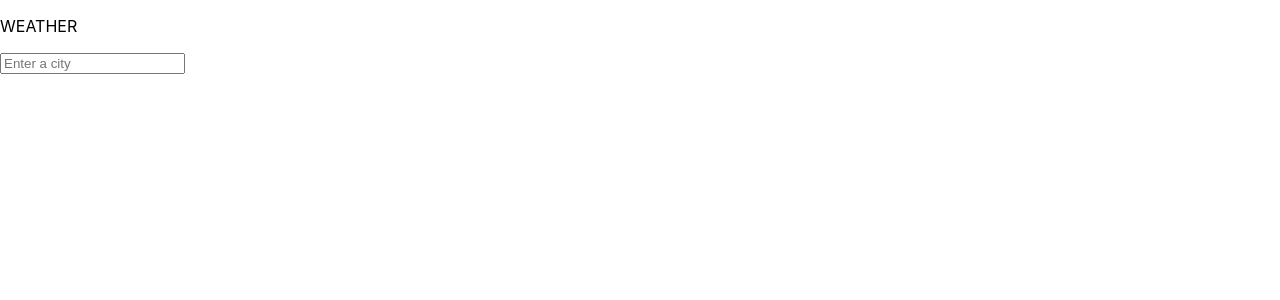
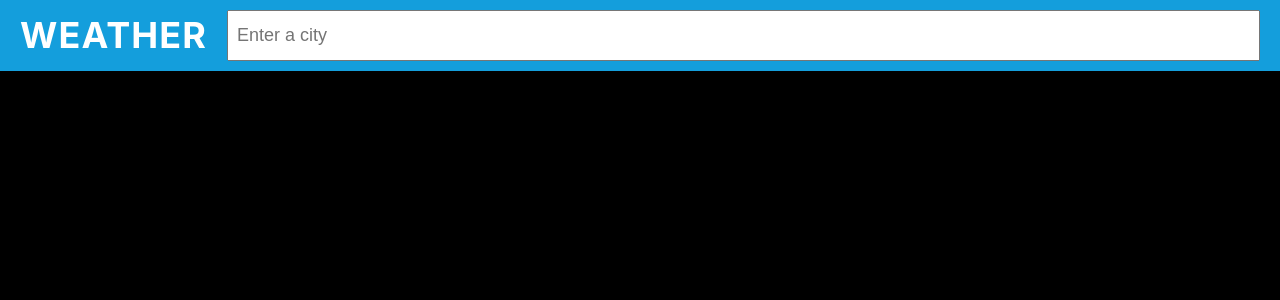
Before and after one commit to sashadyg/ex-1-weather, a React (Create React App) app: page / in a window 1280 px wide. Shown: the top 300 px of the page. Built offline with nearby package versions, Linux system fonts and the light colour scheme.

Commit message:
Update index.css

```diff
--- a/src/index.css
+++ b/src/index.css
@@ -7,9 +7,96 @@ body {
     sans-serif;
   -webkit-font-smoothing: antialiased;
   -moz-osx-font-smoothing: grayscale;
+  background-color: black;
+  position: absolute;
 }
 
 code {
   font-family: source-code-pro, Menlo, Monaco, Consolas, 'Courier New',
     monospace;
 }
+
+h1,
+h2,
+h3,
+h4,
+h5,
+h6 {
+  color: white;
+  margin: 0;
+}
+
+input {
+  padding: 0;
+  margin: 0;
+}
+
+ul {
+  margin: 0;
+  padding-left: 0;
+}
+
+img {
+  display: block;
+}
+
+a {
+  text-decoration: none;
+}
+
+a:focus,
+a:hover {
+  color: white;
+}
+
+li {
+  list-style-type: none;
+}
+
+button {
+  border: none;
+}
+
+p {
+  font-weight: normal;
+  font-size: 14px;
+  line-height: 1.7;
+  letter-spacing: 0.03em;
+  margin: 0;
+}
+
+.header {
+  width: 100vw;
+  position: relative;
+  top: 0;
+  left: 0;
+  background-color: #149edc;
+}
+
+.header--container {
+  max-width: 1280px;
+  margin: 0 auto;
+  padding: 5px 20px;
+  height: 100%;
+  display: flex;
+  justify-content: space-between;
+}
+
+.header--logo {
+  color: white;
+  font-size: 36px;
+  font-weight: 700;
+}
+
+.header--input {
+  margin-left: 20px;
+  margin-bottom: 5px;
+  margin-top: 5px;
+  width: 100%;
+  font-size: large;
+  padding: 0px 8px;
+}
+
+.header--input:focus {
+  outline: none;
+}
```
